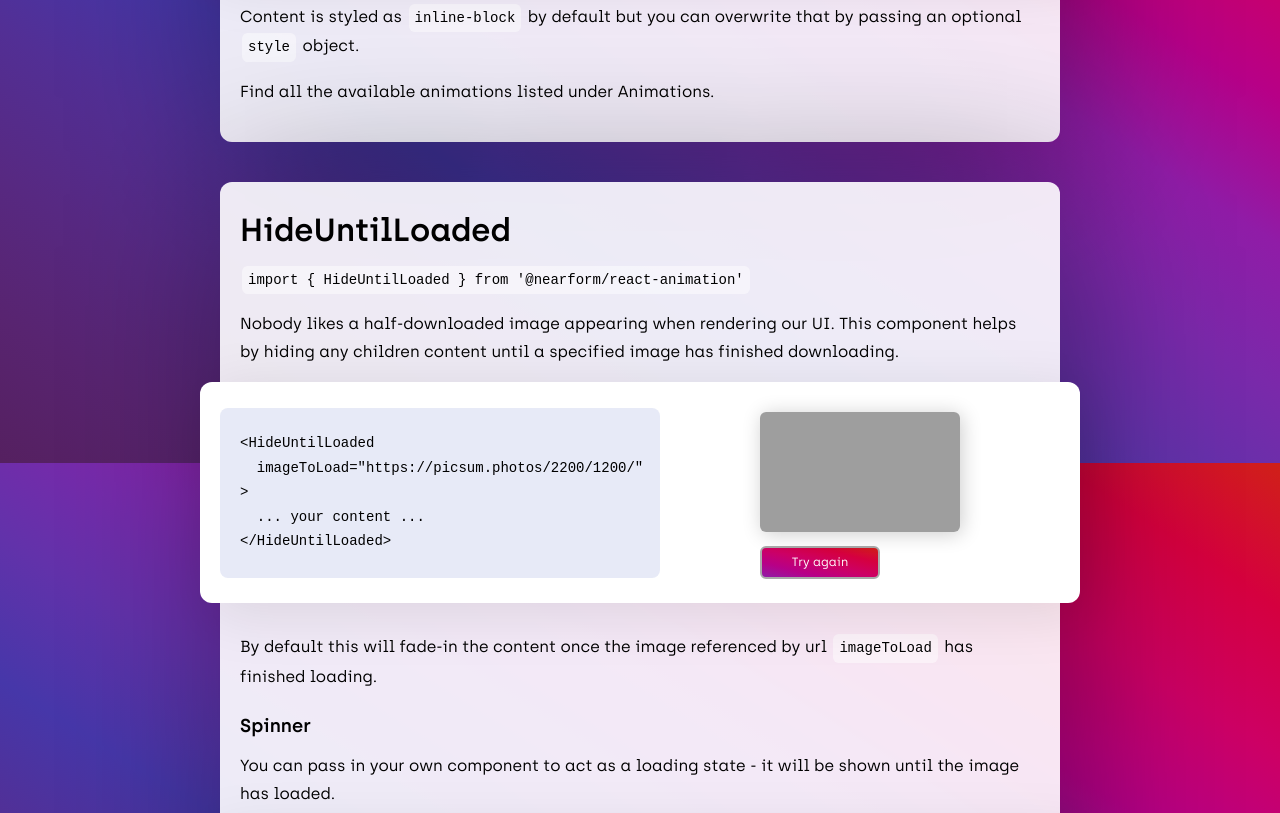
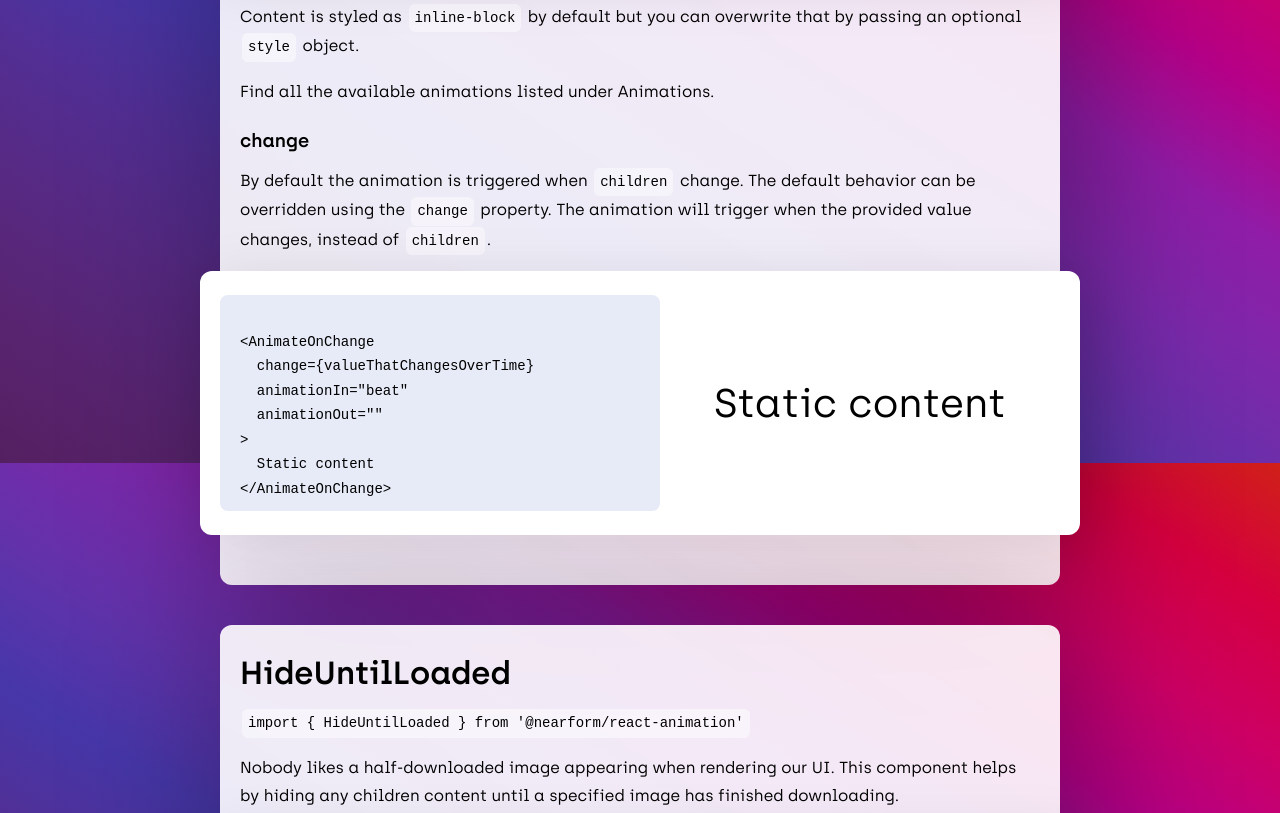
Before and after one commit to nearform/react-animation, a React app: page / in a window 1280 px wide. Shown: the part 1937-2750 px from the top of the page. Built offline with nearby package versions, Linux system fonts and the light colour scheme; grey boxes are pictures that could not be loaded; a web font is replaced by a local one.

Commit message:
Change prop

```diff
--- a/examples/src/index.js
+++ b/examples/src/index.js
@@ -228,6 +228,36 @@ const DemoPage = ({ className }) => {
             can overwrite that by passing an optional <code>style</code> object.
           </p>
           <p>Find all the available animations listed under Animations.</p>
+
+          <h3>change</h3>
+          <p>
+            By default the animation is triggered when <code>children</code> change.
+            The default behavior can be overridden using the <code>change</code> property.
+            The animation will trigger when the provided value changes, instead of <code>children</code>.
+          </p>
+          <LazyLoad height={200}>
+            <div className="example">
+              <pre>
+                <code>{`
+<AnimateOnChange
+  change={valueThatChangesOverTime}
+  animationIn="beat"
+  animationOut=""
+>
+  Static content
+</AnimateOnChange>`}</code>
+              </pre>
+              <div className="example-aoc-default">
+                <AnimateOnChange
+                  change={randomWord}
+                  animationIn="beat"
+                  animationOut=""
+                >
+                  Static content
+                </AnimateOnChange>
+              </div>
+            </div>
+          </LazyLoad>
         </div>
         <div className="page-content">
           <h2>HideUntilLoaded</h2>
--- a/src/AnimateOnChange/index.js
+++ b/src/AnimateOnChange/index.js
@@ -21,7 +21,7 @@ const AnimateOnChange = ({
   animationOut,
   children,
   durationOut,
-  manual,
+  change,
   style
 }) => {
   const [animation, setAnimation] = useState('')
@@ -51,13 +51,11 @@ const AnimateOnChange = ({
         clearTimeout(timeout)
       }
     },
-    [children]
+    [change || children]
   )
 
   const styles = {
     display: 'inline-block',
-    transition: `opacity ${durationOut}ms ease-out`,
-    opacity: animation === 'out' ? 0 : 1,
     ...style
   }
 
@@ -79,12 +77,14 @@ AnimateOnChange.propTypes = {
   durationOut: PropTypes.number,
   animationIn: PropTypes.string,
   animationOut: PropTypes.string,
-  manual: PropTypes.bool,
+  change: PropTypes.any,
   style: PropTypes.object
 }
 
 AnimateOnChange.defaultProps = {
-  durationOut: 200
+  durationOut: 200,
+  animationIn: 'fadeIn',
+  animationOut: 'fadeOut'
 }
 
 AnimateOnChange.displayName = 'AnimateOnChange'
--- a/src/theme/index.js
+++ b/src/theme/index.js
@@ -35,5 +35,6 @@ export const animations = {
   bounceIn: `pop-in 300ms ${easings.easeOutBack} forwards`,
   bounceOut: `pop-out 300ms ${easings.easeInBack} forwards`,
   slideIn: `slide-in 500ms ${easings.easeInOutBack} forwards`,
-  slideOut: `slide-out 350ms ${easings.easeOutBack} forwards`
+  slideOut: `slide-out 350ms ${easings.easeOutBack} forwards`,
+  beat: `beat 500ms ${easings.easeInOutQuad} forwards`
 }
--- a/src/theme/keyframes.css
+++ b/src/theme/keyframes.css
@@ -78,3 +78,15 @@
     transform: translateY(-100%);
   }
 }
+
+@keyframes beat {
+  0% {
+    transform: scale(1);
+  }
+  50% {
+    transform: scale(1.2);
+  }
+  100% {
+    transform: scale(1)
+  }
+}
```
Also changed, not shown: src/AnimateOnChange/AnimateOnChange.test.js (+1 -1 lines).
